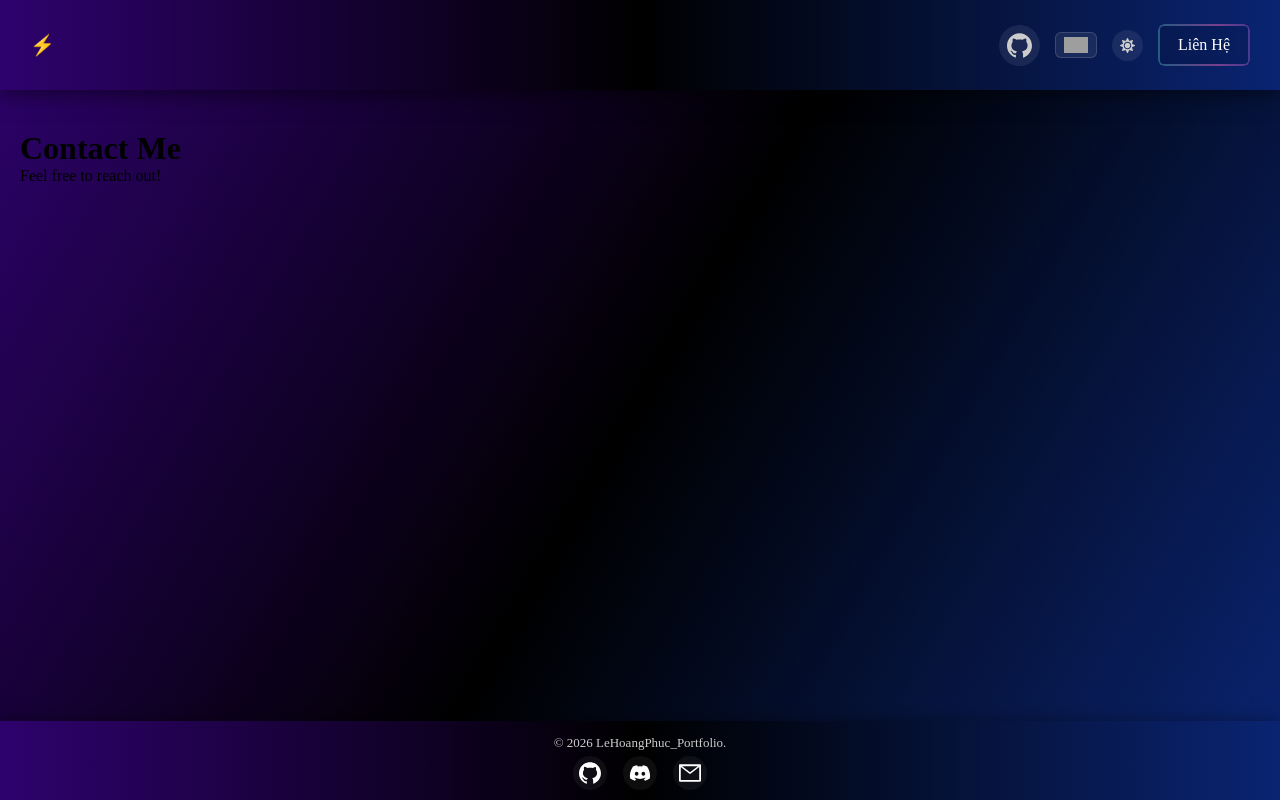
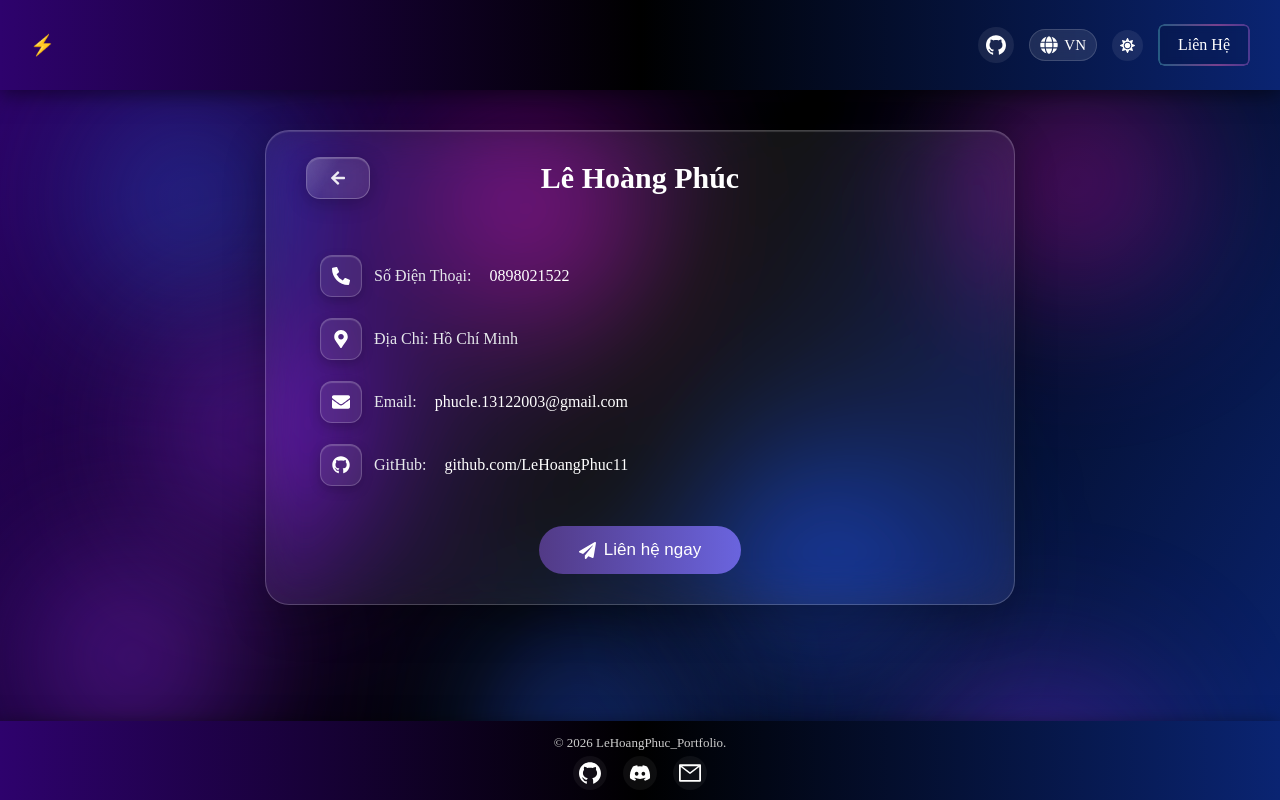
Before and after one commit to LeHoangPhuc11/Portfolio, a React (Vite) app: page /home/contact in a window 1280 px wide. Built offline with nearby package versions, Linux system fonts and the light colour scheme; grey boxes are pictures that could not be loaded.

Commit message:
Phuc_update_contact

```diff
--- a/src/layout/Header/layout.header.css
+++ b/src/layout/Header/layout.header.css
@@ -10,6 +10,8 @@
   --menu-underline: linear-gradient(90deg, #9b59b6, #3498db);
   --menu-hover-gradient: linear-gradient(90deg, #9b59b6, #3498db);
   --menu-icon-hover: #918e8e;
+  --lang-text-color: #ffffff;
+  --lang-icon-color: #ffffff;
 }
 [data-theme="light"] {
   --header-bg: linear-gradient(90deg, #6e8aa2);
@@ -24,6 +26,8 @@
   --menu-underline: linear-gradient(90deg, #6e8aa2, #000000, #6e8aa2);
   --menu-hover-gradient: linear-gradient(90deg, #8705d2, #000000);
   --menu-icon-hover: #0e0d0d;
+  --lang-text-color: #000;
+  --lang-icon-color: #000;
 }
 
 .header {
@@ -132,7 +136,7 @@
   gap: 15px;
 }
 .icon {
-  font-size: 25px;
+  font-size: 20px;
   cursor: pointer;
   transition: all 0.25s ease;
   color: var(--icon-color);
@@ -252,11 +256,29 @@
 .menu-toggle {
   display: none;
 }
+
 /* Flag img */
-.lang-btn img {
-  width: 24px;
-  height: 16px;
-  object-fit: cover;
+.lang-btn {
+  display: flex;
+  align-items: center;
+  gap: 6px;
+
+  padding: 6px 10px;
+  border-radius: 20px;
+  background: rgba(255, 255, 255, 0.1);
+  cursor: pointer;
+  transition: 0.3s;
+}
+.lang-btn:hover {
+  background: rgba(255, 255, 255, 0.2);
+}
+.lang-text {
+  color: var(--lang-text-color);
+  font-size: 15px;
+  font-weight: 500;
+}
+.lang-icon {
+  color: var(--lang-icon-color);
 }
 
 /* ===== RESPONSIVE ===== */
--- a/src/layout/Header/layout.header.tsx
+++ b/src/layout/Header/layout.header.tsx
@@ -9,8 +9,8 @@ import "./layout.header.css";
 import { useLang } from "@/components/context/LangContext";
 import { useEffect, useState } from "react";
 import { useTheme } from "@/components/context/ThemeContext";
-import { useNavigate } from "react-router-dom";
-import { FaCode, FaFolderOpen, FaMoon, FaSun } from "react-icons/fa";
+import { useLocation, useNavigate } from "react-router-dom";
+import { FaCode, FaFolderOpen, FaGlobe, FaMoon, FaSun } from "react-icons/fa";
 
 const AppHeader: React.FC = () => {
   const { lang, toggleLang } = useLang();
@@ -18,16 +18,41 @@ const AppHeader: React.FC = () => {
   const { theme, toggleTheme } = useTheme();
   const navigate = useNavigate();
   const [active, setActive] = useState("home");
+  const location = useLocation();
+
+  useEffect(() => {
+    if (location.state?.scrollTo) {
+      const el = document.getElementById(location.state.scrollTo);
+
+      if (el) {
+        el.scrollIntoView({ behavior: "smooth" });
+      }
+    }
+  }, [location]);
+
+  useEffect(() => {
+    if (location.pathname !== "/home") {
+      setActive("");
+    }
+  }, [location.pathname]);
 
   const scrollToSection = (id: string) => {
-    document.getElementById(id)?.scrollIntoView({
-      behavior: "smooth",
-    });
+    if (location.pathname !== "/home") {
+      navigate("/home", { state: { scrollTo: id } });
+    } else {
+      document.getElementById(id)?.scrollIntoView({
+        behavior: "smooth",
+      });
+    }
+
     setOpenMenu(false);
   };
 
   useEffect(() => {
-    const sections = document.querySelectorAll("section, div[id]");
+    const sections = document.querySelectorAll(
+      "#home, #about, #projects, #skills",
+    );
+
     const observer = new IntersectionObserver(
       (entries) => {
         entries.forEach((entry) => {
@@ -40,11 +65,13 @@ const AppHeader: React.FC = () => {
         threshold: 0.6,
       },
     );
+
     sections.forEach((section) => {
-      if (section.id) observer.observe(section);
+      observer.observe(section);
     });
+
     return () => observer.disconnect();
-  }, []);
+  }, [location.pathname]);
 
   return (
     <>
@@ -54,7 +81,9 @@ const AppHeader: React.FC = () => {
           <div className="left-group">
             <div className="logo">
               <span className="logo-icon">⚡</span>
-              <span className="logo-text">{lang === "vi" ? "Lê Hoàng Phúc" : "Le Hoang Phuc"}</span>
+              <span className="logo-text">
+                {lang === "vi" ? "Lê Hoàng Phúc" : "Le Hoang Phuc"}
+              </span>
             </div>
 
             {/* MENU TOGGLE */}
@@ -102,14 +131,8 @@ const AppHeader: React.FC = () => {
 
             {/* LANGUAGE */}
             <div className="lang-btn" onClick={toggleLang}>
-              <img
-                src={
-                  lang === "vi"
-                    ? "src/assets/img/vietnam.png"
-                    : "src/assets/img/anh.png"
-                }
-                alt="language"
-              />
+              <FaGlobe className="lang-icon" />
+              <span className="lang-text">{lang === "vi" ? "VN" : "EN"}</span>
             </div>
             <div className="theme-btn" onClick={toggleTheme}>
               {theme === "light" ? <FaMoon /> : <FaSun />}
--- a/src/page/About/AboutPage.css
+++ b/src/page/About/AboutPage.css
@@ -16,7 +16,6 @@
   --btn-secondary-color: #a78bfa;
   --btn-secondary-border: #7c3aed;
 }
-
 [data-theme="light"] {
   --text-color: #000000;
   --subtitle-color: #444;
--- /dev/null
+++ b/src/page/Contact/ContactPage.css
@@ -0,0 +1,241 @@
+:root {
+  --card-bg: rgba(255, 255, 255, 0.08);
+  --card-border: rgba(255, 255, 255, 0.2);
+  --card-shadow: rgba(0, 0, 0, 0.25);
+  --text-main: #ffffff;
+  --text-sub: #e5e7eb;
+  --btn-gradient: linear-gradient(90deg, #523a86 0%, #6a64de 50%, #523a86 100%);
+  --btn-shadow: rgba(236, 72, 153, 0.4);
+  --glass-bg: rgba(255, 255, 255, 0.08);
+  --glass-hover: rgba(255, 255, 255, 0.15);
+  --icon-color: #ffffff;
+}
+[data-theme="light"] {
+  --card-bg: rgba(191, 0, 0, 0.08);
+  --card-border: rgba(0, 0, 0, 0.1);
+  --card-shadow: rgba(0, 0, 0, 0.1);
+  --text-main: #000000;
+  --text-sub: #040404;
+  --btn-gradient: linear-gradient(
+    120deg,
+    #3a8dde 0%,
+    #4960e0 50%,
+    #3a8dde 100%
+  );
+  --btn-shadow: rgba(124, 58, 237, 0.3);
+  --glass-bg: rgba(173, 172, 172, 0.6);
+  --glass-hover: rgba(255, 255, 255, 0.15);
+  --icon-color: #030303;
+}
+
+.contact-page-wrapper {
+  min-height: 450px;
+  display: flex;
+  justify-content: center;
+  align-items: center;
+  box-sizing: border-box;
+}
+.contact-page-card {
+  width: 100%;
+  max-width: 750px;
+  max-height: 90%;
+  padding: 30px 40px;
+  border-radius: 24px;
+  background: var(--card-bg);
+  backdrop-filter: blur(25px) saturate(160%);
+  -webkit-backdrop-filter: blur(25px) saturate(160%);
+  border: 1px solid var(--card-border);
+  box-shadow:
+    0 15px 40px var(--card-shadow),
+    inset 0 1px 1px rgba(255, 255, 255, 0.15);
+  display: flex;
+  flex-direction: column;
+  justify-content: center;
+  overflow: hidden;
+  animation: slideInLeft 0.6s ease-out;
+}
+.contact-page-header {
+  display: flex;
+  align-items: center;
+  justify-content: center;
+  position: relative;
+}
+
+/* Back button  */
+.contact-page-back {
+  position: absolute;
+  left: 0;
+  top: 50%;
+  transform: translateY(-50%);
+  width: 64px;
+  height: 42px;
+  display: flex;
+  align-items: center;
+  justify-content: center;
+  background: var(--glass-bg);
+  backdrop-filter: blur(18px) saturate(160%);
+  -webkit-backdrop-filter: blur(18px) saturate(160%);
+  border-radius: 14px;
+  border: 1px solid rgba(255, 255, 255, 0.25);
+
+  box-shadow:
+    0 4px 20px rgba(0, 0, 0, 0.25),
+    inset 0 1px 1px rgba(255, 255, 255, 0.2);
+
+  color: rgba(255, 255, 255, 0.9);
+  cursor: pointer;
+  transition: all 0.25s ease;
+}
+.contact-page-back svg {
+  font-size: 16px;
+}
+.contact-page-back:hover {
+  transform: translateY(-50%) scale(1.05);
+  background: var(--glass-hover);
+  box-shadow:
+    0 8px 28px rgba(0, 0, 0, 0.35),
+    inset 0 1px 2px rgba(255, 255, 255, 0.25);
+}
+.contact-page-back:active {
+  transform: translateY(-50%) scale(0.95);
+}
+.contact-page-back::before {
+  content: "";
+  position: absolute;
+  inset: 0;
+  border-radius: 14px;
+
+  background: linear-gradient(
+    120deg,
+    rgba(255, 255, 255, 0.4),
+    transparent 40%
+  );
+
+  opacity: 0.4;
+  pointer-events: none;
+}
+
+/* Name */
+.contact-page-name {
+  font-size: 30px;
+  font-weight: bold;
+  color: var(--text-main);
+}
+
+/* Info */
+.contact-page-info {
+  margin-top: 50px; /* giảm từ 20px */
+  font-size: 16px;
+  color: var(--text-sub);
+  display: flex;
+  flex-direction: column;
+  gap: 1px;
+}
+.contact-page-info p {
+  display: flex;
+  align-items: center;
+  gap: 12px;
+  padding: 10px 14px;
+  border-radius: 12px;
+  margin: 0;
+  transition: 0.25s;
+}
+.contact-page-info p:hover {
+  background: var(--glass-bg);
+}
+.contact-page-info a {
+  color: var(--text-main);
+  text-decoration: none;
+  margin-left: 6px;
+  transition: 0.25s;
+}
+.contact-page-info a:hover {
+  color: var(--icon-color);
+  text-decoration: underline;
+}
+
+/* Icon */
+.icon-box {
+  width: 42px;
+  height: 42px;
+  min-width: 42px;
+
+  display: flex;
+  align-items: center;
+  justify-content: center;
+  background: var(--glass-bg);
+  border-radius: 12px;
+  border: 1px solid var(--card-border);
+  box-shadow:
+    0 4px 12px rgba(0, 0, 0, 0.2),
+    inset 0 1px 1px rgba(255, 255, 255, 0.2);
+  transition: all 0.25s ease;
+}
+.contact-icon {
+  font-size: 18px;
+  color: var(--icon-color);
+}
+.contact-page-info p:hover .icon-box {
+  background: var(--glass-hover);
+  transform: scale(1.1);
+}
+.contact-page-info p:hover .contact-icon {
+  color: #fff;
+}
+
+/* Footer */
+.contact-page-footer {
+  margin-top: 30px;
+  text-align: center;
+}
+
+/* Button */
+.contact-page-btn {
+  display: inline-flex;
+  align-items: center;
+  justify-content: center;
+  gap: 8px;
+  padding: 14px 40px;
+  border: none;
+  border-radius: 40px;
+  background: var(--btn-gradient);
+  background-size: 200% 200%;
+  color: white;
+  font-size: 17px;
+  font-weight: 500;
+  cursor: pointer;
+  transition: all 0.3s ease;
+}
+.contact-page-btn:hover {
+  transform: scale(1.08);
+  background-position: right center;
+  box-shadow: 0 10px 25px var(--btn-shadow);
+}
+
+@keyframes slideInLeft {
+  from {
+    opacity: 0;
+    transform: translateX(-60px);
+  }
+  to {
+    opacity: 1;
+    transform: translateX(0);
+  }
+}
+
+/* Responsive */
+@media (max-width: 768px) {
+  .contact-page-wrapper {
+    padding: 100px 16px 60px;
+    align-items: center;
+  }
+  .contact-page-card {
+    padding: 30px 20px;
+  }
+  .contact-page-name {
+    font-size: 24px;
+  }
+  .contact-page-info {
+    font-size: 15px;
+  }
+}
--- /dev/null
+++ b/src/page/Contact/ContactPage.tsx
@@ -0,0 +1,111 @@
+import { useNavigate } from "react-router-dom";
+import "./ContactPage.css";
+import BackgroundBlobs from "@/components/backround/BackgroundBlobs";
+
+import {
+  FaArrowLeft,
+  FaPhoneAlt,
+  FaMapMarkerAlt,
+  FaEnvelope,
+  FaGithub,
+  FaPaperPlane,
+} from "react-icons/fa";
+import { useLang } from "@/components/context/LangContext";
+
+const ContactPage = () => {
+  const navigate = useNavigate();
+  const { lang } = useLang();
+
+  const text = {
+    vi: {
+      name: "Lê Hoàng Phúc",
+      phone: "Số Điện Thoại",
+      address: "Địa Chỉ",
+      location: "Hồ Chí Minh",
+      email: "Email",
+      github: "GitHub",
+      contactBtn: "Liên hệ ngay",
+    },
+    en: {
+      name: "Le Hoang Phuc",
+      phone: "Phone",
+      address: "Address",
+      location: "Ho Chi Minh City",
+      email: "Email",
+      github: "GitHub",
+      contactBtn: "Contact Now",
+    },
+  };
+  const t = text[lang];
+
+  return (
+    <>
+      <BackgroundBlobs />
+      <div className="contact-page-wrapper">
+        <div className="contact-page-card">
+          {/* Header */}
+          <div className="contact-page-header">
+            <button
+              className="contact-page-back"
+              onClick={() => navigate("/home")}
+            >
+              <FaArrowLeft />
+            </button>
+
+            <h2 className="contact-page-name">{t.name}</h2>
+          </div>
+
+          {/* Info */}
+          <div className="contact-page-info">
+            <p>
+              <span className="icon-box">
+                <FaPhoneAlt className="contact-icon" />
+              </span>
+              {t.phone}:<a href="tel:0898021522">0898021522</a>
+            </p>
+
+            <p>
+              <span className="icon-box">
+                <FaMapMarkerAlt className="contact-icon" />
+              </span>
+              {t.address}: {t.location}
+            </p>
+
+            <p>
+              <span className="icon-box">
+                <FaEnvelope className="contact-icon" />
+              </span>
+              {t.email}:
+              <a href="mailto:phucle.13122003@gmail.com">
+                phucle.13122003@gmail.com
+              </a>
+            </p>
+
+            <p>
+              <span className="icon-box">
+                <FaGithub className="contact-icon" />
+              </span>
+              {t.github}:
+              <a
+                href="https://github.com/LeHoangPhuc11"
+                target="_blank"
+                rel="noopener noreferrer"
+              >
+                github.com/LeHoangPhuc11
+              </a>
+            </p>
+          </div>
+
+          {/* Button */}
+          <div className="contact-page-footer">
+            <button className="contact-page-btn">
+              <FaPaperPlane /> {t.contactBtn}
+            </button>
+          </div>
+        </div>
+      </div>
+    </>
+  );
+};
+
+export default ContactPage;
--- a/src/page/ContactPage.tsx
+++ /dev/null
@@ -1,12 +0,0 @@
-const ContactPage = () => {
-  return (
-    <>
-      <div>
-        <h1>Contact Me</h1>
-        <p>Feel free to reach out!</p>
-      </div>
-    </>
-  );
-};
-
-export default ContactPage;
--- a/src/routes/MainRoutes.tsx
+++ b/src/routes/MainRoutes.tsx
@@ -2,7 +2,7 @@ import IntroPage from "../page/Intro/IntroPage";
 import MainLayout from "../layout/layout.main";
 import HomePage from "../page/Home/HomePage";
 import { Route, Routes } from "react-router-dom";
-import ContactPage from "@/page/ContactPage";
+import ContactPage from "@/page/Contact/ContactPage";
 import DetailPage from "@/page/DetailPage";
 
 const MainRouters = () => {
```
